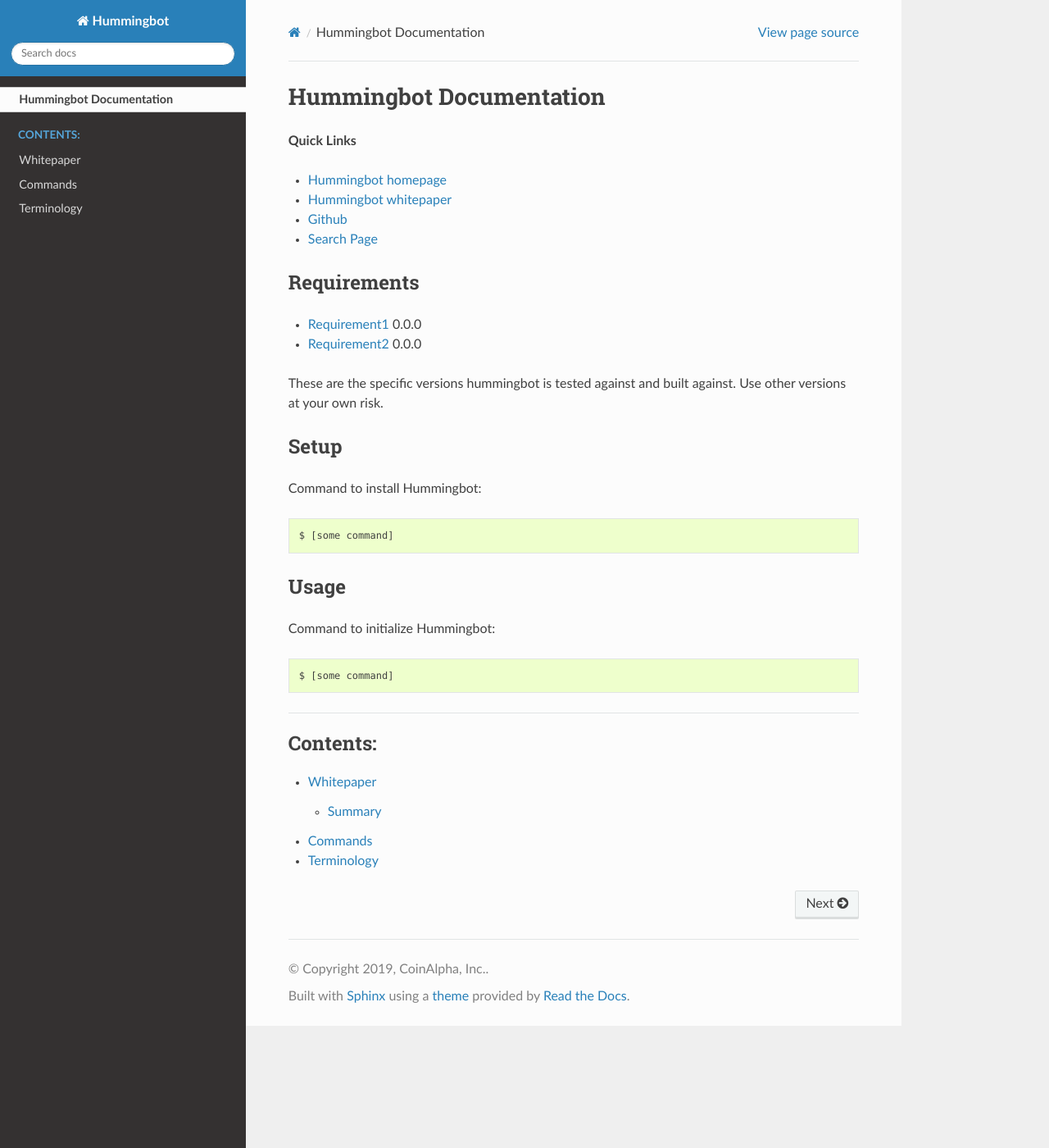
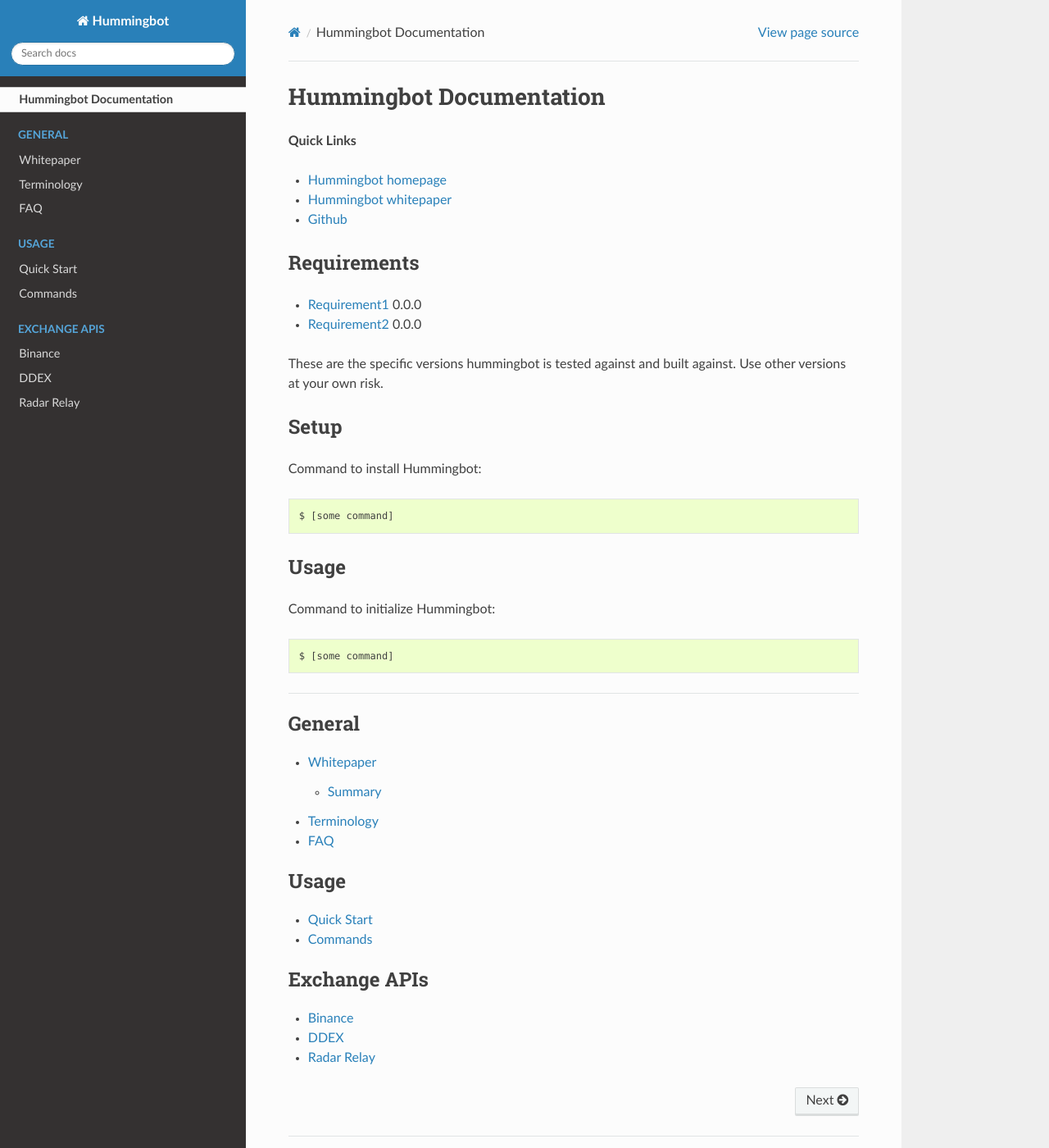
Before and after one commit to carlolm/test-sphinx, a Sphinx documentation site: the page built from source/index.rst, in a window 1280 px wide and 1400 px high. Shown: the whole window at 82% size. Built offline with Sphinx 7.4.7 and the Read the Docs theme 2.0.0, drawn with Linux system fonts in a browser that asks for light colours.

Commit message:
(docs) doc tree

```diff
--- /dev/null
+++ b/source/0-faq.rst
@@ -0,0 +1,3 @@
+#############
+FAQ
+#############
--- /dev/null
+++ b/source/1-quick-start.rst
@@ -0,0 +1,3 @@
+#############
+Quick Start
+#############
--- /dev/null
+++ b/source/2-binance.rst
@@ -0,0 +1,3 @@
+#############
+Binance
+#############
--- /dev/null
+++ b/source/2-ddex.rst
@@ -0,0 +1,3 @@
+#############
+DDEX
+#############
--- /dev/null
+++ b/source/2-radar-relay.rst
@@ -0,0 +1,3 @@
+#############
+Radar Relay
+#############
--- a/source/index.rst
+++ b/source/index.rst
@@ -14,8 +14,6 @@
 - `Hummingbot homepage <https://hummingbot.io>`_
 - `Hummingbot whitepaper <https://hummingbot.io/docs/whitepaper/index.html>`_
 - `Github <https://github.com/coinalpha/>`_
-- :ref:`search`
-
 
 
 ********************
@@ -56,8 +54,23 @@
 
 .. toctree::
    :maxdepth: 2
-   :caption: Contents:
+   :caption: General
 
    0-whitepaper
-   0-commands
    0-terminology
+   0-faq
+
+.. toctree::
+   :maxdepth: 2
+   :caption: Usage
+
+   1-quick-start
+   1-commands
+
+.. toctree::
+   :maxdepth: 2
+   :caption: Exchange APIs
+
+   2-binance
+   2-ddex
+   2-radar-relay
```
Also changed, not shown: source/1-commands.rst (renamed from source/0-commands.rst).
